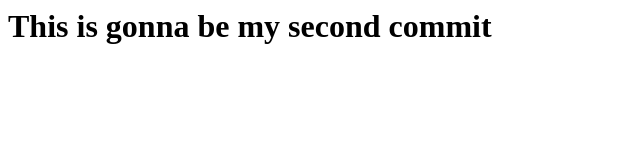
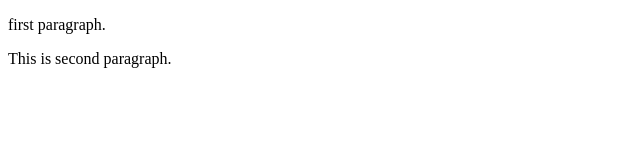
Before and after one commit to NatOwlley/learning-git, a plain HTML site: page index.html in a window 1280 px wide. Shown: the whole page, without its empty margins (0-640 px from the left). Drawn offline with Linux system fonts and the light colour scheme.

Commit message:
Update index.html

```diff
--- a/index.html
+++ b/index.html
@@ -1 +1,10 @@
-<h1> This is gonna be my second commit</h1>
+ <!DOCTYPE html>
+<html>
+<head>
+<title>Page Title</title>
+</head>
+<body>
+	<p>first paragraph.</p>
+	<p>This is second paragraph.</p
+</body>
+</html>
```
